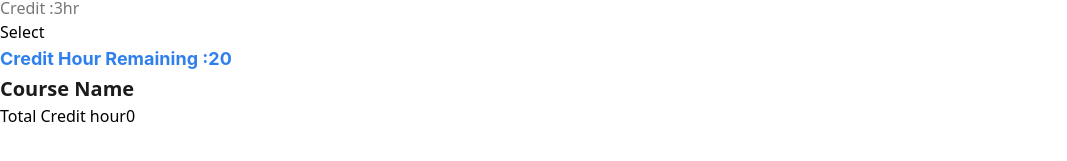
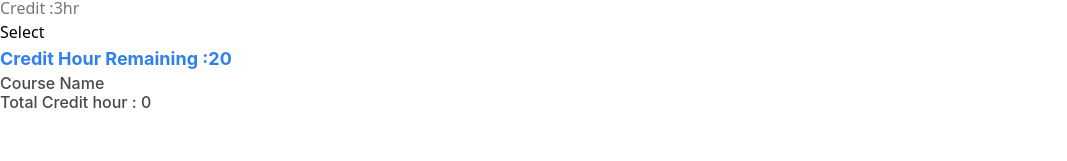
Before and after one commit to rajalishikh/course-registration-website2-, a React (Vite) app: page / in a window 1280 px wide. Shown: the part 4072-4233 px from the top of the page, without its empty margins (0-1067 px from the left). Built offline with nearby package versions, Linux system fonts and the light colour scheme.

Commit message:
In this Section I add style in my Course name and Total credit

```diff
--- /dev/null
+++ b/src/Component/Bookmark/Bookmark.css
@@ -0,0 +1,7 @@
+.Book {
+  color: rgba(28, 27, 27, 0.6);
+  font-family: Inter;
+  font-size: 16px;
+  font-weight: 400;
+  line-height: 30px;
+}
--- a/src/Component/Bookmark/Bookmark.jsx
+++ b/src/Component/Bookmark/Bookmark.jsx
@@ -1,10 +1,11 @@
 import PropTypes from 'prop-types';
+import './Bookmark.css';
 const Bookmark = ({ bookmark }) => {
     const { Course_Name } = bookmark;
 
     return (
         <div >
-            <p > {Course_Name}</p>
+            <p className='Book ' > {Course_Name}</p>
 
 
         </div>
--- a/src/Component/Bookmarks/Bookmarks.css
+++ b/src/Component/Bookmarks/Bookmarks.css
@@ -25,3 +25,10 @@
   letter-spacing: 0%;
   text-align: left;
 }
+.text {
+  color: rgba(28, 27, 27, 0.8);
+  font-family: Inter;
+  font-size: 16px;
+  font-weight: 500;
+  line-height: 19px;
+}
--- a/src/Component/Bookmarks/Bookmarks.jsx
+++ b/src/Component/Bookmarks/Bookmarks.jsx
@@ -15,8 +15,8 @@ const Bookmarks = ({ bookmarks, creditHour,setRemainingHour }) => {
             {
                 bookmarks.map((item2,idx)=><Bookmark key={idx} bookmark={item2}></Bookmark>)
             }
-            <p className='border-t-2 mt-2'>
-            Total Credit hour{ creditHour}
+            <p className='border-t-2 mt-2 text'>
+            Total Credit hour : { creditHour}
             </p>
 
 
```
